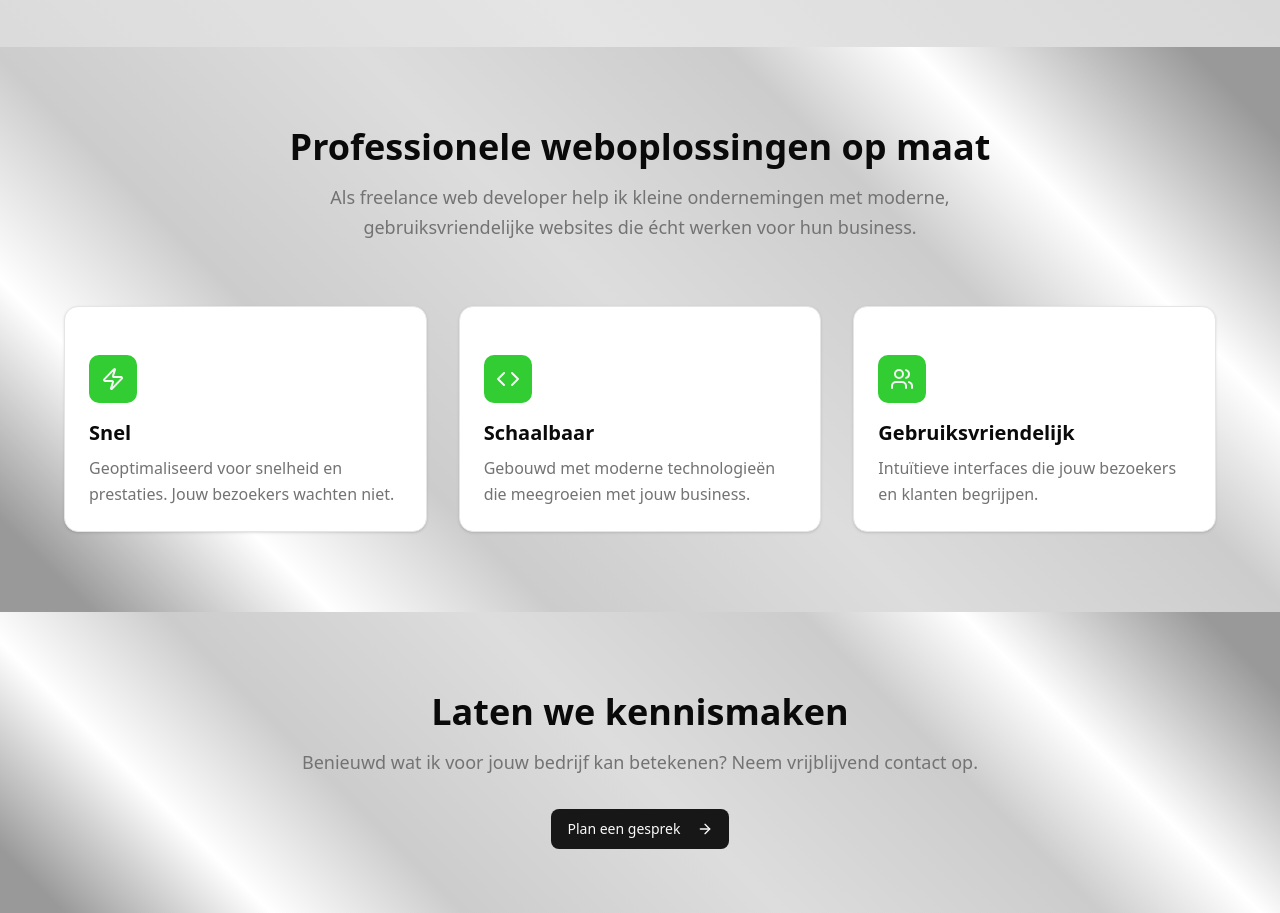
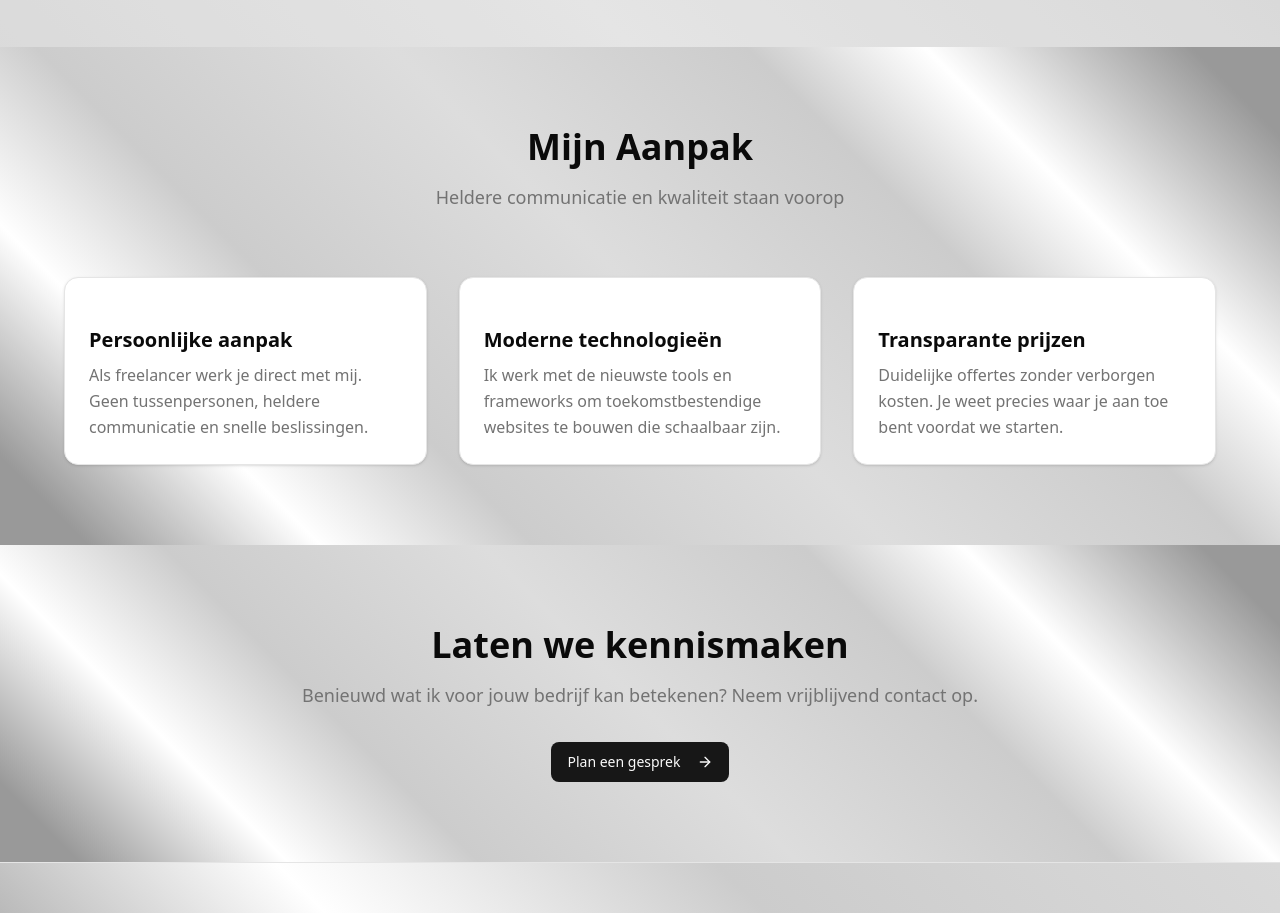
Before and after one commit to RAlmanzo/ar_easyweb, a Next.js app: page /about in a window 1280 px wide. Shown: the part 1140-2053 px from the top of the page. Built offline with nearby package versions, Linux system fonts and the light colour scheme.

Commit message:
Refacter about section component to accept props

```diff
--- a/src/components/sections/about.tsx
+++ b/src/components/sections/about.tsx
@@ -3,38 +3,37 @@ import { Code, Users, Zap } from "lucide-react";
 import { Card, CardContent } from "../ui/card";
 import * as motion from "motion/react-client"
 
-export default function About() {
+type AboutContent = {
+    title: string;
+    description: string;
+}
+
+type CardItem = {
+    title: string;
+    description: string;
+    icon?: React.ReactNode;
+}
+
+interface AboutProps {
+    aboutContent: AboutContent;
+    cardItems: CardItem[];
+}
+
+export default function About({ aboutContent, cardItems }: AboutProps) {
     return (
         <section className="py-20 px-4 sm:px-6 lg:px-8 bg-[linear-gradient(45deg,#999_5%,#fff_18%,#ccc_30%,#ddd_50%,#ccc_70%,#fff_80%,#999_95%)]">
             <div className="max-w-6xl mx-auto">
                 <motion.div {...fadeInUp} className="max-w-3xl mx-auto text-center mb-16">
                     <h2 className="text-3xl sm:text-4xl font-bold text-foreground mb-4 text-balance">
-                        Professionele weboplossingen op maat
+                        {aboutContent.title}
                     </h2>
                     <p className="text-lg text-muted-foreground leading-relaxed text-pretty">
-                        Als freelance web developer help ik kleine ondernemingen met moderne, gebruiksvriendelijke websites die
-                        écht werken voor hun business.
+                        {aboutContent.description}
                     </p>
                 </motion.div>
 
                 <div className="grid md:grid-cols-3 gap-8">
-                    {[
-                        {
-                            icon: <Zap className="h-6 w-6" />,
-                            title: "Snel",
-                            description: "Geoptimaliseerd voor snelheid en prestaties. Jouw bezoekers wachten niet.",
-                        },
-                        {
-                            icon: <Code className="h-6 w-6" />,
-                            title: "Schaalbaar",
-                            description: "Gebouwd met moderne technologieën die meegroeien met jouw business.",
-                        },
-                        {
-                            icon: <Users className="h-6 w-6" />,
-                            title: "Gebruiksvriendelijk",
-                            description: "Intuïtieve interfaces die jouw bezoekers en klanten begrijpen.",
-                        },
-                    ].map((feature, index) => (
+                    {cardItems.map((feature, index) => (
                         <motion.div
                             key={index}
                             initial={{ opacity: 0, y: 150 }}
@@ -44,9 +43,11 @@ export default function About() {
                         >
                             <Card className="border-border shadow-sm hover:shadow-md transition-shadow">
                                 <CardContent className="pt-6">
-                                    <div className="h-12 w-12 rounded-lg bg-[#32CD32] text-accent flex items-center justify-center mb-4">
-                                        {feature.icon}
-                                    </div>
+                                    {feature.icon &&
+                                        <div className="h-12 w-12 rounded-lg bg-[#32CD32] text-accent flex items-center justify-center mb-4">
+                                            {feature.icon}
+                                        </div>
+                                    }
                                     <h3 className="text-xl font-semibold text-foreground mb-2">{feature.title}</h3>
                                     <p className="text-muted-foreground leading-relaxed">{feature.description}</p>
                                 </CardContent>
```
